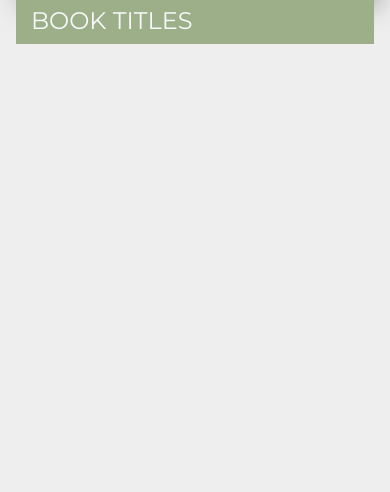
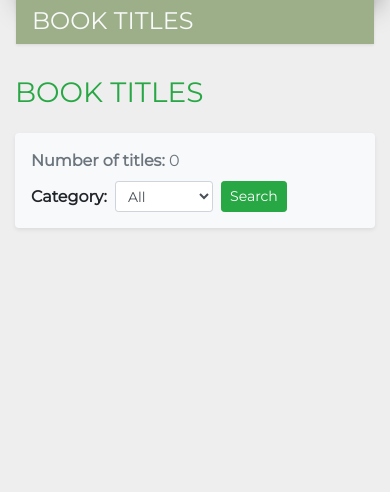
Before and after one commit to Mina-linsky/ICT239_TMA01, a Flask app: page / in a window 390 px wide, after a click that opens the changed part. Shown: the part 336-828 px from the top of the page. Run offline with Flask 2, Linux system fonts and the light colour scheme; some libraries are stand-ins or nearby versions.

Commit message:
Updated to have the view book details and buttons

```diff
--- a/Staycation/app/assets/css/custom.css
+++ b/Staycation/app/assets/css/custom.css
@@ -128,6 +128,9 @@
 .top-navbar {
     position: static;
     background: #9CAF88;
+    padding: 0.75rem 1rem;
+    box-shadow: 0 1px 3px rgba(0,0,0,0.1);
+
 }
 
 /* end of navbar */
--- a/Staycation/app/controllers/packageController.py
+++ b/Staycation/app/controllers/packageController.py
@@ -11,12 +11,54 @@
 package = Blueprint('packageController', __name__)
 
 @package.route('/')
-@package.route('/BookTitles')
+@package.route("/BookTitles")
+# def book_titles():
+#    # all_books = Book.getAllBooks()
+#     return render_template('books.html', panel="BOOK TITLES", all_books=all_books)
+
 def book_titles():
-    # all_books = Book.getAllBooks()
-    return render_template('books.html', panel="BOOK TITLES", all_books=all_books)
+    # Get category from query parameter (default = All)
+    selected_category = request.args.get('category', 'All')
 
-@package.route("/viewPackageDetail/<hotel_name>")
-def viewPackageDetail(hotel_name):
-    the_package = Package.getPackage(hotel_name=hotel_name)
-    return render_template('packageDetail.html', panel="Package Detail", package=the_package)
+    # ✅ Filter by category if not 'All'
+    if selected_category == 'All':
+        filtered_books = all_books
+    else:
+        filtered_books = [b for b in all_books if b['category'] == selected_category]
+
+    # ✅ Sort filtered books alphabetically by title
+    sorted_books = sorted(filtered_books, key=lambda b: b['title'].lower())
+
+    # ✅ Keep only the first and last paragraphs of description
+    for book in sorted_books:
+        desc_list = book.get('description', [])
+        if len(desc_list) > 1:
+            short_desc = f"{desc_list[0]}\n\n{desc_list[-1]}"
+        elif desc_list:
+            short_desc = desc_list[0]
+        else:
+            short_desc = "No description available."
+        book['short_description'] = short_desc
+
+    return render_template(
+        'books.html',
+        panel="BOOK TITLES",
+        all_books=sorted_books,
+        selected_category=selected_category
+    )
+
+
+
+@package.route("/viewBookDetail/<book_title>")
+def viewBookDetail(book_title):
+    # Find the book by title
+    the_book = next((b for b in all_books if b['title'] == book_title), None)
+
+    if not the_book:
+        return render_template('error.html', message="Book not found."), 404
+
+    return render_template(
+        'BookDetailsPage.html',
+        panel="BOOK DETAIL",
+        book=the_book
+    )
--- a/Staycation/app/templates/books.html
+++ b/Staycation/app/templates/books.html
@@ -1,29 +1,77 @@
 {% extends "base.html" %}
 
-<body>
+{% block mainblock %}
 
-  {% block mainblock %}
+<div class="container my-4">
+  <h3 class="text-success mb-4">BOOK TITLES</h3>
 
-  {% for book in all_books %}
-  <div class="col-xl-4 col-md-6 col-sm-12 p-2">
-    <div class="card card-common h-100">
-      <div class="bg-image hover-overlay ripple" data-mdb-ripple-color="light">
-        <img src="{{ book.url }}" class="img-fluid" />
-        <a href="#!">
-          <div class="mask" style="background-color: #9CAF88;"></div>
-        </a>
-      </div>
-      <div class="card-body">
-        <h5 class="card-title">{{ book.title }}</h5>
-        <p class="card-text">
-          <strong>Authors:</strong> {{ book.authors|join(', ') }}<br>
-          <strong>Genres:</strong> {{ book.genres|join(', ') }}<br>
-          <strong>Category:</strong> {{ book.category }}<br>
-          <strong>Status:</strong>
-        </p>
-        <a href="/viewBookDetail/{{ book.title }}" class="btn btn-primary">View Details</a>
+  <!-- 📚 Combined Top Bar -->
+<div class="d-flex justify-content-between align-items-center flex-wrap bg-light p-3 rounded mb-4 shadow-sm">
+
+  <!-- Left: Number of Titles -->
+  <div class="text-muted mb-2 mb-md-0">
+    <strong>Number of titles:</strong> {{ all_books|length }}
+  </div>
+
+  <!-- Right: Category Filter -->
+  <div class="d-flex align-items-center">
+    <label class="mr-2 font-weight-bold mb-0">Category:</label>
+    <select id="categoryFilter" class="form-control form-control-sm w-auto">
+      <option value="All" {% if selected_category == 'All' %}selected{% endif %}>All</option>
+      <option value="Children" {% if selected_category == 'Children' %}selected{% endif %}>Children</option>
+      <option value="Teens" {% if selected_category == 'Teens' %}selected{% endif %}>Teens</option>
+      <option value="Adult" {% if selected_category == 'Adult' %}selected{% endif %}>Adult</option>
+    </select>
+    <button id="filterBtn" class="btn btn-success btn-sm ml-2">Search</button>
+  </div>
+
+</div>
+
+
+  <!-- 📖 Book List -->
+{% for book in all_books %}
+<div class="card mb-3 shadow-sm">
+  <div class="row no-gutters">
+
+    <!-- Book Image Column (centered) -->
+    <div class="col-md-2 d-flex justify-content-center align-items-center">
+      <img src="{{ book.url }}" class="img-fluid rounded"
+           style="max-height: 180px; object-fit: contain;"
+           alt="{{ book.title }}">
+    </div>
+
+    <!-- Book Info Column -->
+    <div class="col-md-10">
+      <div class="card-body d-flex flex-column justify-content-between">
+        <div>
+          <h5 class="card-title">{{ book.title }}</h5>
+          <p class="card-text mb-1"><strong>Authors:</strong> {{ book.authors|join(', ') }}</p>
+          <p class="card-text mb-1"><strong>Genres:</strong> {{ book.genres|join(', ') }}</p>
+          <p class="card-text mb-1"><strong>Category:</strong> {{ book.category }}</p>
+          <p class="card-text mb-1"><strong>Pages:</strong> {{ book.pages }}</p>
+          <p class="card-text"><strong>Description:</strong> {{ book.short_description }}</p>
+        </div>
+        <!-- More Details Button at Bottom Right -->
+        <div class="d-flex justify-content-end mt-2">
+          <a href="{{ url_for('packageController.viewBookDetail', book_title=book['title']) }}"
+             class="btn btn-success btn-sm px-3">
+            More Details
+          </a>
+        </div>
       </div>
     </div>
+
   </div>
+</div>
 {% endfor %}
+
+</div>
+
+<script>
+  document.getElementById('filterBtn').addEventListener('click', function() {
+    const category = document.getElementById('categoryFilter').value;
+    window.location.href = '/BookTitles?category=' + category;
+  });
+</script>
+
 {% endblock %}
```
Also changed, not shown: Staycation/app/templates/BookDetailsPage.html (added, +38 -0 lines).
